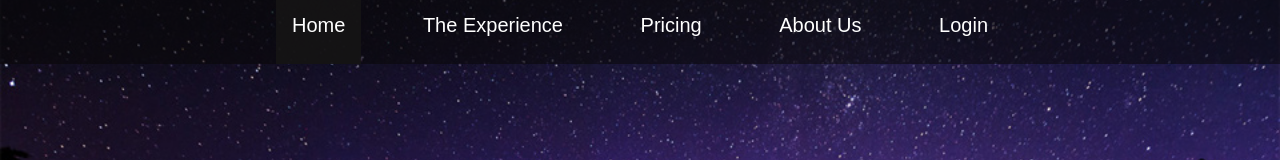
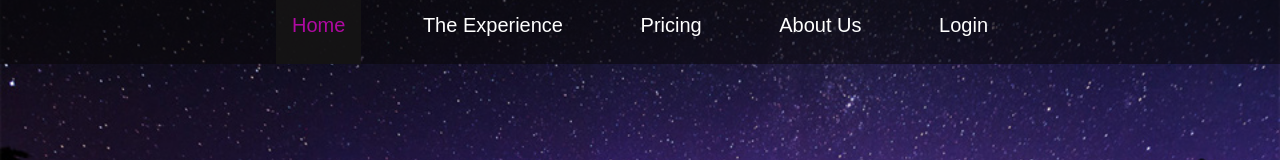
Before and after one commit to moulayja/Single-Page-App-1, a plain HTML site: page index.html in a window 1280 px wide. In both pictures the pointer is over the link "Home". Shown: the top 160 px of the page. Drawn offline with Linux system fonts and the light colour scheme.

Commit message:
Changing The Hovering Colors

```diff
--- a/style.css
+++ b/style.css
@@ -109,7 +109,7 @@
 
   a:hover {
     background-color: rgba(14, 13, 13, 0.6);
-    color:white;
+    color:rgb(175, 10, 161);
     transition: all 200ms linear;
   }
 
```
